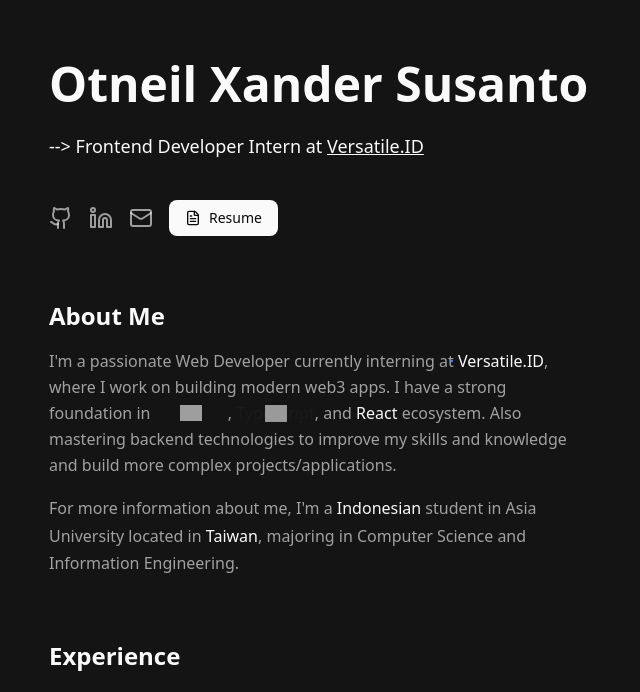
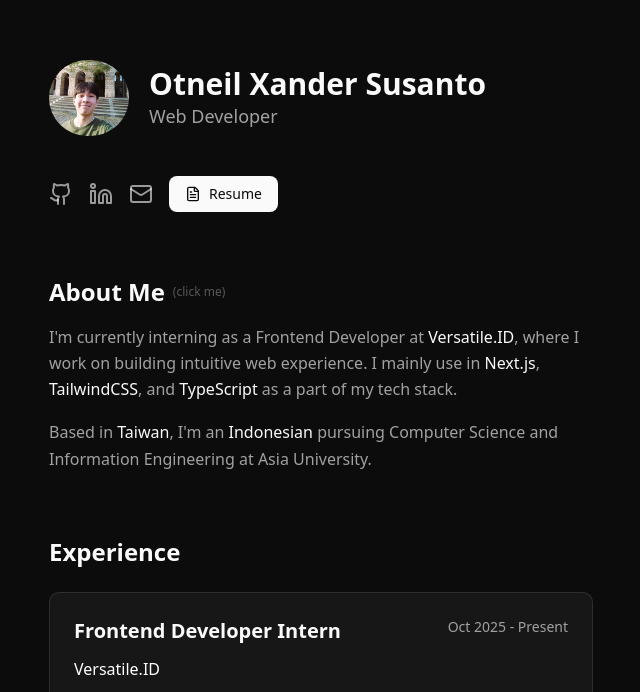
Before and after one commit to nielderto/web-portofolio, a Next.js app: page / in a window 1280 px wide. Shown: the part 108-800 px from the top of the page, without its empty margins (319-959 px from the left). Built offline with nearby package versions, Linux system fonts and the light colour scheme; no server answers; grey boxes are pictures that could not be loaded.

Commit message:
ok really last

```diff
--- a/app/layout.tsx
+++ b/app/layout.tsx
@@ -25,7 +25,7 @@
     <html lang="en" suppressHydrationWarning>
       <body
         className={`${inter.variable} antialiased`}
-        style={{ backgroundColor: "#141414" }}
+        style={{ backgroundColor: "#0C0C0C" }}
       >
         <ThemeProvider
           attribute="class"
--- a/components/Portofolio.tsx
+++ b/components/Portofolio.tsx
@@ -9,6 +9,7 @@
   Mail,
   ExternalLink,
   FileText,
+  Tag,
 } from "lucide-react";
 import { cn } from "@/lib/utils";
 import { motion } from "framer-motion";
@@ -98,8 +99,8 @@
     status: "Working",
     techIcons: ["Next.js", "TypeScript", "React", "TailwindCSS", "Shadcn/ui", "Motion", "Bun"],
     bullets: [
-      "Built and developed the company's official website from the ground up using Next.js, TypeScript, and TailwindCSS, delivering a modern and responsive user experience.",
-      "Designed and implemented the UI/UX of the website, creating intuitive interfaces with smooth animations using Framer Motion and shadcn/ui components.",
+      "Developed the company's official website from the ground up using Next.js, Motion, and TailwindCSS, delivering a modern and responsive user experience.",
+      "Implemented the UI/UX of the website, creating intuitive interfaces with smooth animations using Framer Motion and shadcn/ui components.",
     ],
   },
 ];
@@ -173,29 +174,21 @@
 
 function AnimatedTechText({
   name,
-  forwardDelay,
-  reverseDelay,
+  delay,
+  shouldAnimate,
 }: {
   name: string;
-  forwardDelay: number;
-  reverseDelay: number;
+  delay: number;
+  shouldAnimate: boolean;
 }) {
   const tech = techLogos[name];
   if (!tech) return <span>{name}</span>;
 
-  // Total animation duration for the sequence
-  const totalDuration = 5;
-
-  // Convert delays to percentages of total duration (0.12 = smoother transition)
-  const forwardStart = forwardDelay / totalDuration;
-  const forwardEnd = forwardStart + 0.12;
-  const reverseStart = reverseDelay / totalDuration;
-  const reverseEnd = reverseStart + 0.12;
-
+  const totalDuration = 4;
   const textOpacity = [1, 1, 0, 0, 1, 1];
   const logoOpacity = [0, 0, 1, 1, 0, 0];
   const logoScale = [0.8, 0.8, 1, 1, 0.8, 0.8];
-  const times = [0, forwardStart, forwardEnd, reverseStart, reverseEnd, 1];
+  const times = [0, 0.1, 0.2, 0.8, 0.9, 1];
 
   return (
     <motion.span
@@ -207,13 +200,10 @@
         className="text-foreground font-medium"
         style={{ gridArea: "stack" }}
         initial={{ opacity: 1 }}
-        whileInView={{
-          opacity: textOpacity,
-        }}
-        viewport={{ once: true }}
+        animate={shouldAnimate ? { opacity: textOpacity } : { opacity: 1 }}
         transition={{
           duration: totalDuration,
-          delay: 3,
+          delay: delay,
           times: times,
           ease: "easeInOut",
         }}
@@ -224,15 +214,11 @@
       <motion.span
         className="flex items-center justify-center"
         style={{ gridArea: "stack" }}
-        initial={{ opacity: 0, scale: 0.5 }}
-        whileInView={{
-          opacity: logoOpacity,
-          scale: logoScale,
-        }}
-        viewport={{ once: true }}
+        initial={{ opacity: 0, scale: 0.8 }}
+        animate={shouldAnimate ? { opacity: logoOpacity, scale: logoScale } : { opacity: 0 }}
         transition={{
           duration: totalDuration,
-          delay: 3,
+          delay: delay,
           times: times,
           ease: "easeInOut",
         }}
@@ -251,29 +237,21 @@
 
 function AnimatedFlagText({
   name,
-  forwardDelay,
-  reverseDelay,
+  delay,
+  shouldAnimate,
 }: {
   name: string;
-  forwardDelay: number;
-  reverseDelay: number;
+  delay: number;
+  shouldAnimate: boolean;
 }) {
   const flag = countryFlags[name];
   if (!flag) return <span>{name}</span>;
 
-  // Total animation duration for the sequence
   const totalDuration = 4;
-
-  // Convert delays to percentages of total duration (0.12 = smoother transition)
-  const forwardStart = forwardDelay / totalDuration;
-  const forwardEnd = forwardStart + 0.12;
-  const reverseStart = reverseDelay / totalDuration;
-  const reverseEnd = reverseStart + 0.12;
-
   const textOpacity = [1, 1, 0, 0, 1, 1];
   const flagOpacity = [0, 0, 1, 1, 0, 0];
   const flagScale = [0.8, 0.8, 1, 1, 0.8, 0.8];
-  const times = [0, forwardStart, forwardEnd, reverseStart, reverseEnd, 1];
+  const times = [0, 0.1, 0.2, 0.8, 0.9, 1];
 
   return (
     <motion.span
@@ -285,13 +263,10 @@
         className="text-foreground font-medium"
         style={{ gridArea: "stack" }}
         initial={{ opacity: 1 }}
-        whileInView={{
-          opacity: textOpacity,
-        }}
-        viewport={{ once: true }}
+        animate={shouldAnimate ? { opacity: textOpacity } : { opacity: 1 }}
         transition={{
           duration: totalDuration,
-          delay: 7,
+          delay: delay,
           times: times,
           ease: "easeInOut",
         }}
@@ -302,15 +277,11 @@
       <motion.span
         className="flex items-center justify-center text-lg"
         style={{ gridArea: "stack" }}
-        initial={{ opacity: 0, scale: 0.5 }}
-        whileInView={{
-          opacity: flagOpacity,
-          scale: flagScale,
-        }}
-        viewport={{ once: true }}
+        initial={{ opacity: 0, scale: 0.8 }}
+        animate={shouldAnimate ? { opacity: flagOpacity, scale: flagScale } : { opacity: 0 }}
         transition={{
           duration: totalDuration,
-          delay: 7,
+          delay: delay,
           times: times,
           ease: "easeInOut",
         }}
@@ -376,9 +347,15 @@
       <div className="p-6 space-y-4">
         <h3 className="text-xl font-semibold">{project.title}</h3>
         <p className="text-muted-foreground">{project.description}</p>
-        <div className="flex flex-wrap gap-2 pb-4">
+        <div className="flex items-center gap-2 pb-4 flex-wrap">
+          <Tag className="w-4 h-4 text-muted-foreground flex-shrink-0" />
           {project.techIcons.map((tech, i) => (
-            <SmallTechLogo key={i} name={tech} />
+            <span
+              key={i}
+              className="px-2.5 py-1 text-xs font-medium border border-border text-muted-foreground rounded-full"
+            >
+              {tech}
+            </span>
           ))}
         </div>
         <div className="border-t border-border pt-4 flex items-center justify-between">
@@ -404,6 +381,12 @@
 
 export default function Portofolio() {
   const [bibleVerse, setBibleVerse] = useState<{ text: string; bookname: string; chapter: string; verse: string } | null>(null);
+  const [aboutMeClicked, setAboutMeClicked] = useState(false);
+
+  const handleAboutMeClick = () => {
+    if (aboutMeClicked) return; // Only trigger once
+    setAboutMeClicked(true);
+  };
 
   useEffect(() => {
     const fetchBibleVerse = async () => {
@@ -429,19 +412,40 @@
         animate="visible"
         variants={staggerContainer}
       >
-        <motion.h1
-          className="text-4xl md:text-5xl font-bold"
+        <motion.div
+          className="flex items-center gap-5"
           variants={fadeInUp}
           transition={{ duration: 0.5 }}
         >
+          <Image
+            src="/avatar2.jpeg"
+            alt="Otneil Xander Susanto"
+            width={80}
+            height={80}
+            className="rounded-full object-cover"
+          />
+          <div className="flex flex-col">
+            <h1 className="text-2xl md:text-3xl font-bold">
+              <span className="group relative inline-grid cursor-pointer" style={{ gridTemplateAreas: "'stack'" }}>
+                <span
+                  className="transition-all duration-300 group-hover:opacity-0 group-hover:scale-95"
+                  style={{ gridArea: "stack" }}
+                >
                   Otneil Xander Susanto
-        </motion.h1>
-        <motion.p className="text-lg" variants={fadeInUp} transition={{ duration: 0.5, delay: 0.1 }}>
-          --&gt; Frontend Developer Intern at{" "}
-          <Link href="https://versatile.id" className="underline hover:text-foreground/80">
-            Versatile.ID
-          </Link>
-        </motion.p>
+                </span>
+                <span
+                  className="opacity-0 scale-105 transition-all duration-300 group-hover:opacity-100 group-hover:scale-100"
+                  style={{ gridArea: "stack" }}
+                >
+                  羅澤遠
+                </span>
+              </span>
+            </h1>
+            <p className="text-lg text-muted-foreground">
+              Web Developer
+            </p>
+          </div>
+        </motion.div>
         <motion.div
           className="flex items-center gap-4 pt-4"
           variants={fadeInUp}
@@ -478,8 +482,31 @@
         viewport={{ once: true, margin: "-100px" }}
         variants={staggerContainer}
       >
-        <motion.h2 className="text-2xl font-bold" variants={fadeInUp} transition={{ duration: 0.5 }}>
+        <motion.h2
+          className={cn(
+            "text-2xl font-bold inline-flex items-center gap-2 cursor-pointer select-none",
+            !aboutMeClicked && "hover:text-foreground/80"
+          )}
+          variants={fadeInUp}
+          transition={{ duration: 0.5 }}
+          onClick={handleAboutMeClick}
+        >
           About Me
+          {!aboutMeClicked && (
+            <motion.span
+              className="text-xs text-muted-foreground font-normal"
+              animate={{
+                opacity: [0.5, 1, 0.5],
+              }}
+              transition={{
+                duration: 2,
+                repeat: Infinity,
+                ease: "easeInOut",
+              }}
+            >
+              (click me)
+            </motion.span>
+          )}
         </motion.h2>
         <motion.div
           className="space-y-4 text-muted-foreground leading-relaxed"
@@ -487,7 +514,7 @@
           transition={{ duration: 0.5, delay: 0.1 }}
         >
           <p>
-            I&apos;m a passionate Web Developer currently interning at{" "}
+            I&apos;m currently interning as a Frontend Developer at{" "}
             <span className="relative inline-block">
               <span className="relative z-10 text-foreground font-medium">Versatile.ID</span>
               <svg
@@ -497,6 +524,7 @@
                 xmlns="http://www.w3.org/2000/svg"
                 preserveAspectRatio="none"
               >
+                {aboutMeClicked && (
                   <motion.path
                     d="M10 20C10 12 20 6 60 6C100 6 110 12 110 20C110 28 100 34 60 34C20 34 10 28 10 20"
                     stroke="#3B82F6"
@@ -505,14 +533,12 @@
                     strokeLinejoin="round"
                     fill="none"
                     initial={{ pathLength: 0, opacity: 0 }}
-                  whileInView={{
+                    animate={{
                       pathLength: [0, 1, 0],
                       opacity: [0, 1, 1]
                     }}
-                  viewport={{ once: true }}
                     transition={{
-                    duration: 2.4,
-                    delay: 0.5,
+                      duration: 3,
                       ease: "easeInOut",
                       times: [0, 0.5, 1],
                     }}
@@ -520,6 +546,7 @@
                       filter: "url(#crayon-texture)",
                     }}
                   />
+                )}
                 <defs>
                   <filter id="crayon-texture" x="-20%" y="-20%" width="140%" height="140%">
                     <feTurbulence type="fractalNoise" baseFrequency="0.5" numOctaves="3" result="noise" />
@@ -528,13 +555,11 @@
                 </defs>
               </svg>
             </span>
-            , where I work on building modern web3 apps. I have a strong foundation
-            in <AnimatedTechText name="JavaScript" forwardDelay={0} reverseDelay={3.5} />, <AnimatedTechText name="TypeScript" forwardDelay={0.5} reverseDelay={3} />, and <AnimatedTechText name="React" forwardDelay={1} reverseDelay={2.5} /> ecosystem. Also mastering backend technologies to
-            improve my skills and knowledge and build more complex projects/applications.
+            , where I work on building intuitive web experience. I mainly use
+            in <AnimatedTechText name="Next.js" delay={2} shouldAnimate={aboutMeClicked} />, <AnimatedTechText name="TailwindCSS" delay={2.5} shouldAnimate={aboutMeClicked} />, and <AnimatedTechText name="TypeScript" delay={3} shouldAnimate={aboutMeClicked} /> as a part of my tech stack.
           </p>
           <p>
-            For more information about me, I&apos;m a <AnimatedFlagText name="Indonesian" forwardDelay={0} reverseDelay={2.5} /> student in Asia University located in <AnimatedFlagText name="Taiwan" forwardDelay={0.5} reverseDelay={2} />,
-            majoring in Computer Science and Information Engineering.
+            Based in <AnimatedFlagText name="Taiwan" delay={6} shouldAnimate={aboutMeClicked} />, I&apos;m an <AnimatedFlagText name="Indonesian" delay={6.5} shouldAnimate={aboutMeClicked} /> pursuing Computer Science and Information Engineering at Asia University.
           </p>
         </motion.div>
       </motion.section>
@@ -588,7 +613,7 @@
         variants={staggerContainer}
       >
         <motion.h2 className="text-2xl font-bold" variants={fadeInUp} transition={{ duration: 0.5 }}>
-          Projects
+          Featured Projects
         </motion.h2>
         <motion.div className="space-y-6" variants={fadeInUp} transition={{ duration: 0.5, delay: 0.1 }}>
           {projects.map((project, i) => (
```
Lines whose indentation alone changed are shown as unchanged.
